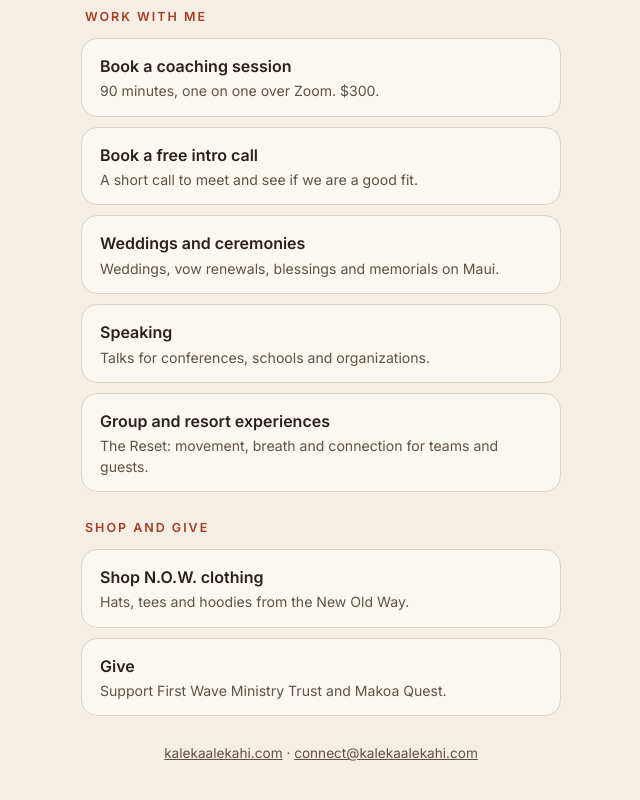
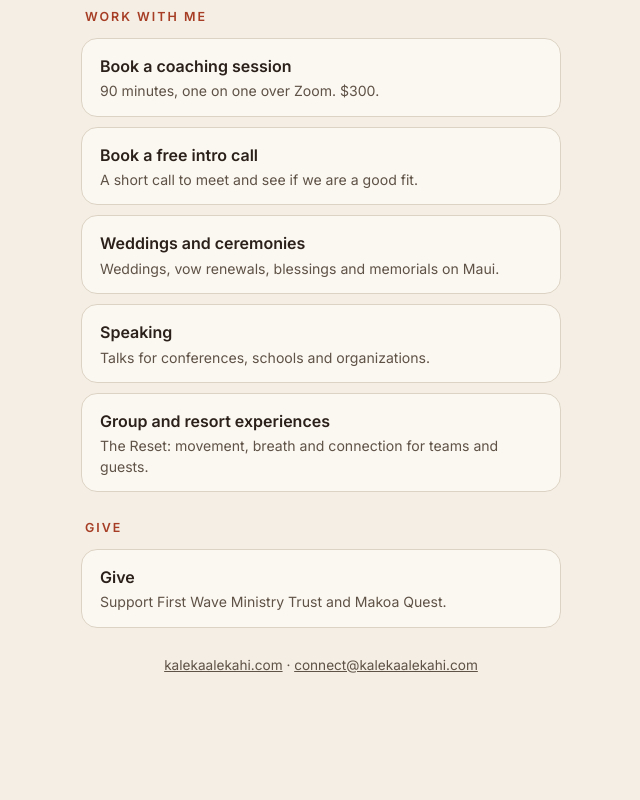
Before and after one commit to connect836/kalekaalekahi-site, a plain HTML site: page links.html in a window 1280 px wide. Shown: the part 514-1314 px from the top of the page, without its empty margins (319-959 px from the left). After the commit the page ends 1260 px from the top, so only its background shows below. Drawn offline with Linux system fonts and the light colour scheme.

Commit message:
Links page: remove shop link while the N.O.W. store is offline
Co-Authored-By: Claude Opus 5.5 <noreply@anthropic.com>
Claude-Session: https://claude.ai/code/session_01FRjfBjC24rCA2ZqtWLCTZ2

```diff
--- a/links.html
+++ b/links.html
@@ -4,7 +4,7 @@
   <meta charset="utf-8">
   <meta name="viewport" content="width=device-width, initial-scale=1">
   <title>Links | Kale Kaʻalekahi</title>
-  <meta name="description" content="Everything from Kale Kaʻalekahi in one place: The Return membership and free self-test, coaching sessions, weddings and ceremonies, speaking, and the N.O.W. clothing line.">
+  <meta name="description" content="Everything from Kale Kaʻalekahi in one place: The Return membership and free self-test, coaching sessions, weddings and ceremonies, and speaking.">
   <link rel="canonical" href="https://kalekaalekahi.com/links">
   <meta name="robots" content="index, follow">
   <link rel="icon" type="image/png" sizes="32x32" href="/favicon-32.png">
@@ -13,7 +13,7 @@
   <meta property="og:site_name" content="Kale Kaʻalekahi">
   <meta property="og:url" content="https://kalekaalekahi.com/links">
   <meta property="og:title" content="Kale Kaʻalekahi | Links">
-  <meta property="og:description" content="The Return, coaching, ceremonies, speaking and the N.O.W. clothing line.">
+  <meta property="og:description" content="The Return, coaching, ceremonies and speaking.">
   <meta property="og:image" content="https://kalekaalekahi.com/images/kale-headshot.jpg">
   <link rel="preconnect" href="https://fonts.googleapis.com">
   <link rel="preconnect" href="https://fonts.gstatic.com" crossorigin>
@@ -81,11 +81,7 @@
     </div>
 
     <div class="lk-group">
-      <p class="eyebrow">Shop and give</p>
-      <a class="lk-btn" href="https://shopnewoldway.com/">
-        <strong>Shop N.O.W. clothing</strong>
-        <span>Hats, tees and hoodies from the New Old Way.</span>
-      </a>
+      <p class="eyebrow">Give</p>
       <a class="lk-btn" href="/give">
         <strong>Give</strong>
         <span>Support First Wave Ministry Trust and Makoa Quest.</span>
```
